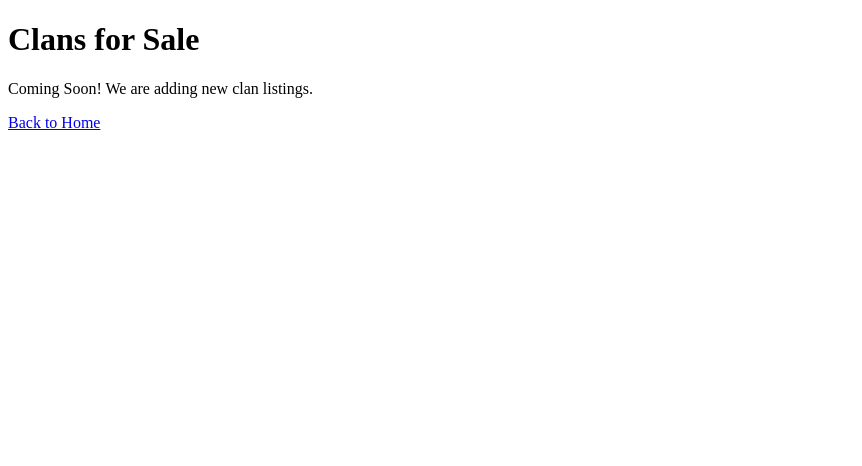
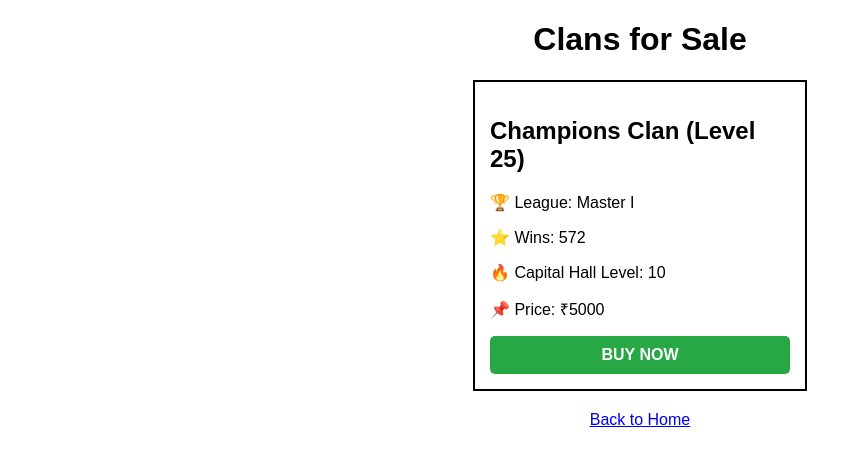
Before and after one commit to Avinash20884/clashersmart, a plain HTML site: page clans.html in a window 1280 px wide. Shown: the whole page, without its empty margins (0-862 px from the left). Drawn offline with Linux system fonts and the light colour scheme.

Commit message:
Update clans.html

```diff
--- a/clans.html
+++ b/clans.html
@@ -2,10 +2,43 @@
 <html>
 <head>
     <title>Clans for Sale - Clashers Mart</title>
+    <style>
+        body {
+            font-family: Arial, sans-serif;
+            text-align: center;
+        }
+        .clan-box {
+            border: 2px solid #000;
+            padding: 15px;
+            margin: 20px auto;
+            width: 300px;
+            text-align: left;
+        }
+        .buy-button {
+            display: block;
+            text-align: center;
+            background-color: #28a745;
+            color: white;
+            padding: 10px;
+            text-decoration: none;
+            font-weight: bold;
+            border-radius: 5px;
+            margin-top: 10px;
+        }
+    </style>
 </head>
 <body>
     <h1>Clans for Sale</h1>
-    <p>Coming Soon! We are adding new clan listings.</p>
+
+    <div class="clan-box">
+        <h2>Champions Clan (Level 25)</h2>
+        <p>🏆 League: Master I</p>
+        <p>⭐ Wins: 572</p>
+        <p>🔥 Capital Hall Level: 10</p>
+        <p>📌 Price: ₹5000</p>
+        <a class="buy-button" href="https://t.me/bst_legend" target="_blank">BUY NOW</a>
+    </div>
+
     <a href="index.html">Back to Home</a>
 </body>
 </html>
```
